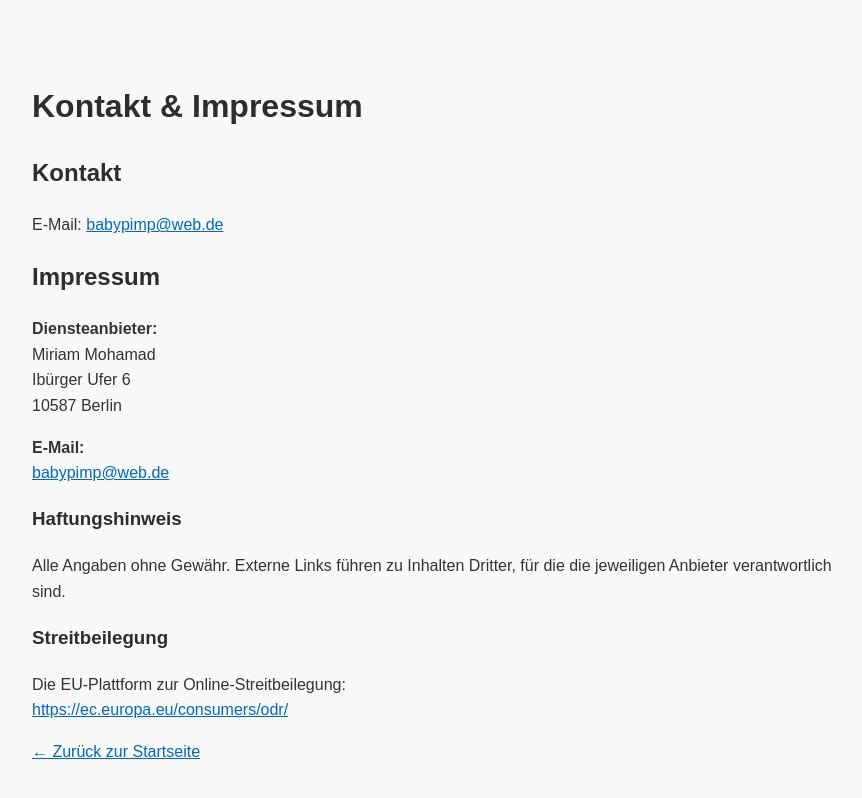
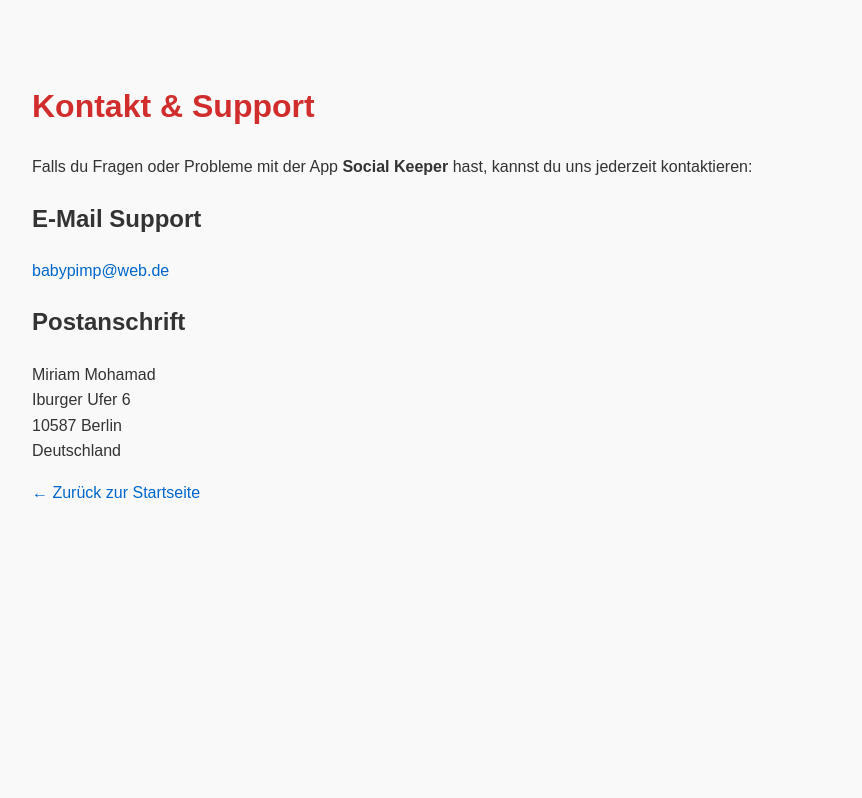
Before and after one commit to Malikdalia/malikdalia.github.io, a plain HTML site: page impressum.html in a window 1280 px wide. Shown: the whole page, without its empty margins (208-1070 px from the left). Drawn offline with Linux system fonts and the light colour scheme.

Commit message:
Update impressum.html

```diff
--- a/impressum.html
+++ b/impressum.html
@@ -1,9 +1,9 @@
-<!doctype html>
+<!DOCTYPE html>
 <html lang="de">
 <head>
-  <meta charset="utf-8">
-  <title>Kontakt & Impressum – Social Keeper</title>
-  <meta name="viewport" content="width=device-width, initial-scale=1">
+  <meta charset="UTF-8">
+  <title>Kontakt – Social Keeper</title>
+  <meta name="viewport" content="width=device-width, initial-scale=1.0">
   <style>
     body {
       font-family: Arial, sans-serif;
@@ -14,34 +14,33 @@
       background: #f9f9f9;
       color: #333;
     }
-    h1, h2, h3 { color: #2d2d2d; }
-    a { color: #0066cc; }
+    h1 {
+      color: #d12d2d;
+    }
+    a {
+      color: #0066cc;
+      text-decoration: none;
+    }
+    a:hover {
+      text-decoration: underline;
+    }
   </style>
 </head>
 <body>
-  <h1>Kontakt & Impressum</h1>
+  <h1>Kontakt & Support</h1>
+  <p>Falls du Fragen oder Probleme mit der App <strong>Social Keeper</strong> hast, kannst du uns jederzeit kontaktieren:</p>
 
-  <h2>Kontakt</h2>
-  <p>E-Mail: <a href="mailto:babypimp@web.de">babypimp@web.de</a></p>
+  <h2>E-Mail Support</h2>
+  <p>
+    <a href="mailto:babypimp@web.de">babypimp@web.de</a>
+  </p>
 
-  <h2>Impressum</h2>
-  <p><strong>Diensteanbieter:</strong><br>
-     Miriam Mohamad<br>
-     Ibürger Ufer 6<br>
-     10587 Berlin</p>
-
-  <p><strong>E-Mail:</strong><br>
-     <a href="mailto:babypimp@web.de">babypimp@web.de</a></p>
-
-  <h3>Haftungshinweis</h3>
-  <p>Alle Angaben ohne Gewähr. Externe Links führen zu Inhalten Dritter,
-     für die die jeweiligen Anbieter verantwortlich sind.</p>
-
-  <h3>Streitbeilegung</h3>
-  <p>Die EU-Plattform zur Online-Streitbeilegung:<br>
-     <a href="https://ec.europa.eu/consumers/odr/" target="_blank">
-       https://ec.europa.eu/consumers/odr/
-     </a>
+  <h2>Postanschrift</h2>
+  <p>
+    Miriam Mohamad <br>
+    Iburger Ufer 6 <br>
+    10587 Berlin <br>
+    Deutschland
   </p>
 
   <p><a href="index.html">← Zurück zur Startseite</a></p>
```
